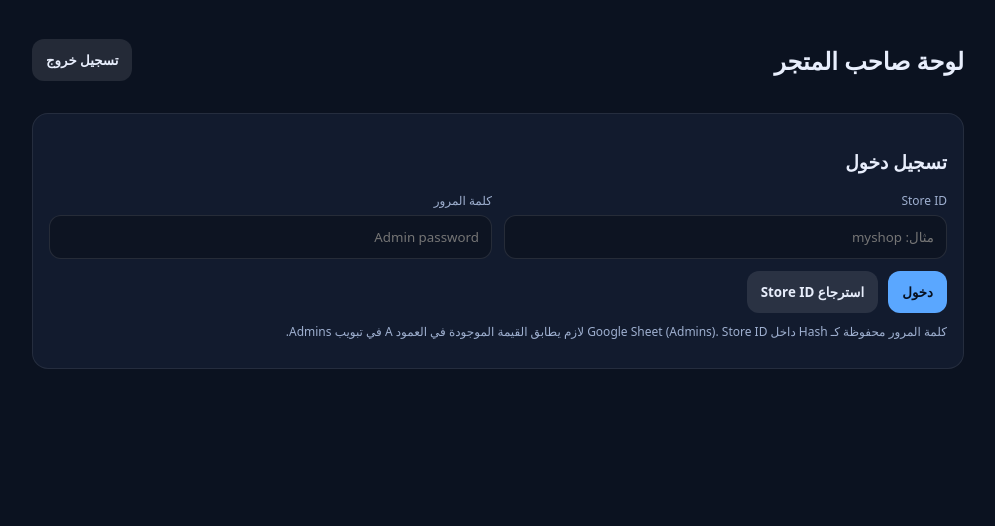
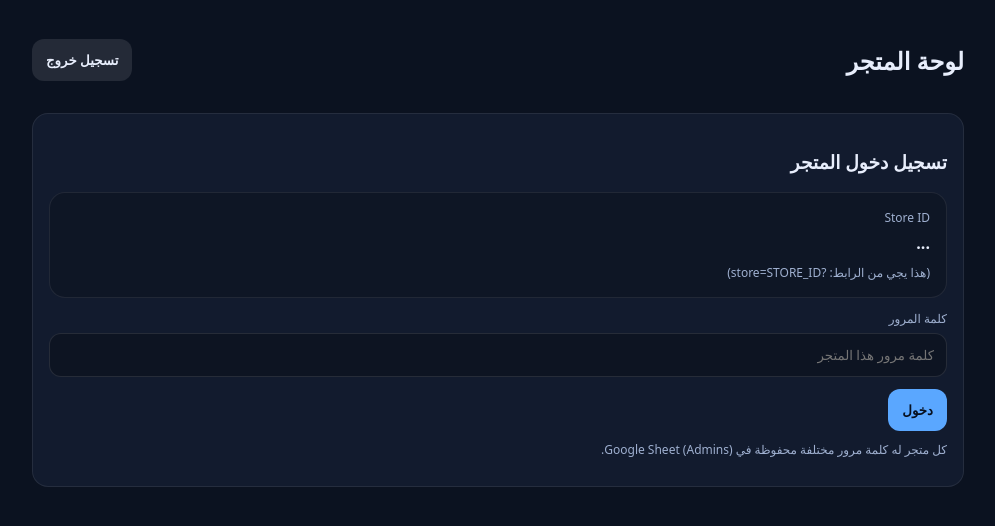
Before and after one commit to Abo0odi333/access-otp, a plain HTML site: page merchant.html in a window 1280 px wide. Shown: the whole page, without its empty margins (142-1137 px from the left). Drawn offline with Linux system fonts and the light colour scheme.

Commit message:
Update merchant.html

```diff
--- a/merchant.html
+++ b/merchant.html
@@ -9,7 +9,7 @@
 <body onload="merchantInit()">
   <div class="container">
     <div class="header">
-      <h2>لوحة صاحب المتجر</h2>
+      <h2 id="storeTitle">لوحة المتجر</h2>
       <button class="btn secondary" onclick="logout()">تسجيل خروج</button>
     </div>
 
@@ -17,26 +17,27 @@
 
     <!-- LOGIN -->
     <div id="loginCard" class="card">
-      <h3>تسجيل دخول</h3>
-      <div class="row">
-        <div>
-          <label>Store ID</label>
-          <input id="storeId" placeholder="مثال: myshop" />
+      <h3>تسجيل دخول المتجر</h3>
+
+      <div class="card" style="background:rgba(0,0,0,.18)">
+        <div class="small">Store ID</div>
+        <div style="font-weight:800; margin-top:6px" id="storeIdView">...</div>
+        <div class="small" style="margin-top:10px;">
+          (هذا يجي من الرابط: <code>?store=STORE_ID</code>)
         </div>
-        <div>
-          <label>كلمة المرور</label>
-          <input id="adminPassword" type="password" placeholder="Admin password" />
-        </div>
+      </div>
+
+      <div style="margin-top:12px;">
+        <label>كلمة المرور</label>
+        <input id="adminPassword" type="password" placeholder="كلمة مرور هذا المتجر" />
       </div>
 
       <div class="actions" style="margin-top:12px;">
         <button class="btn" onclick="adminLogin()">دخول</button>
-        <button class="btn secondary" onclick="fillSavedStoreId()">استرجاع Store ID</button>
       </div>
 
       <p class="small" style="margin-top:10px;">
-        كلمة المرور محفوظة كـ Hash داخل Google Sheet (Admins).
-        Store ID لازم يطابق القيمة الموجودة في العمود A في تبويب Admins.
+        كل متجر له كلمة مرور مختلفة محفوظة في Google Sheet (Admins).
       </p>
     </div>
 
@@ -65,15 +66,9 @@
           </div>
         </div>
 
-        <div class="row" style="margin-top:12px;">
-          <div>
-            <label>TOTP Secret (Base32)</label>
-            <input id="accSecret" placeholder="JBSWY3DPEHPK3PXP" />
-          </div>
-          <div>
-            <label>ملاحظات قصيرة (اختياري)</label>
-            <input id="accNote" placeholder="مثال: للدخول من المتصفح فقط" />
-          </div>
+        <div style="margin-top:12px;">
+          <label>TOTP Secret (Base32)</label>
+          <input id="accSecret" placeholder="JBSWY3DPEHPK3PXP" />
         </div>
 
         <div style="margin-top:12px;">
@@ -85,14 +80,10 @@
           <button class="btn" onclick="createAccount()">حفظ الحساب</button>
           <button class="btn secondary" onclick="loadAccounts()">تحديث القائمة</button>
         </div>
-
-        <p class="small" style="margin-top:10px;">
-          الـ TOTP Secret هو “السر” المستخدم في Google Authenticator / Authy (Base32).
-        </p>
       </div>
 
       <div class="card">
-        <h3>الحسابات الحالية</h3>
+        <h3>حسابات هذا المتجر فقط</h3>
         <table>
           <thead>
             <tr>
@@ -107,7 +98,7 @@
       </div>
 
       <div class="card">
-        <h3>إنشاء روابط عملاء</h3>
+        <h3>إنشاء روابط عملاء (لهذا المتجر)</h3>
 
         <div class="row">
           <div>
```
